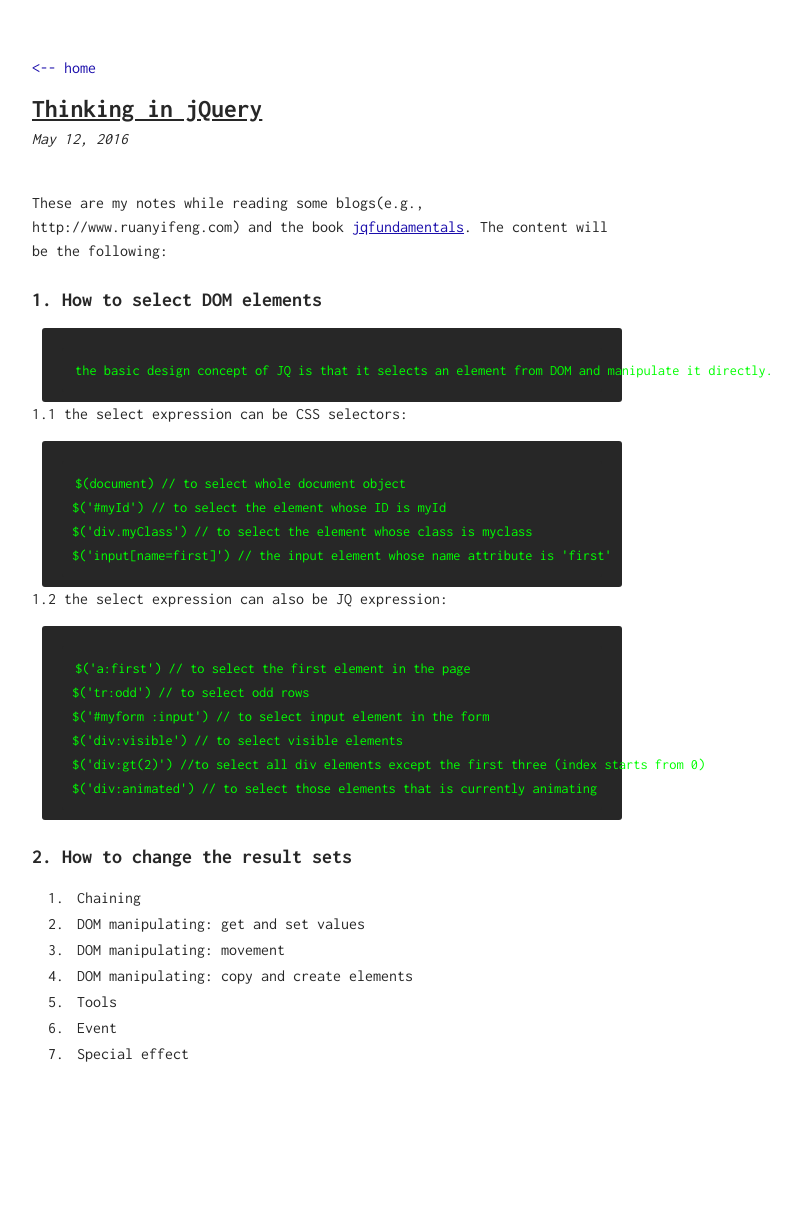
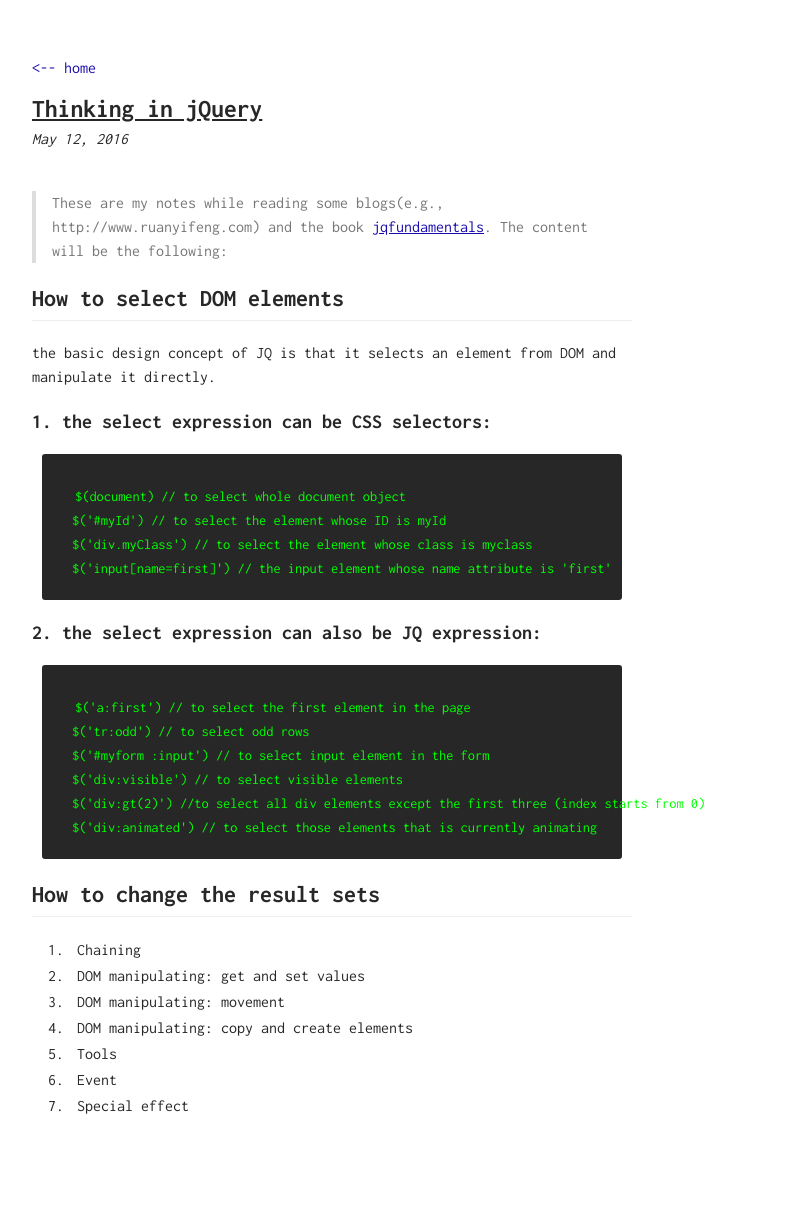
Before and after one commit to mossgreen/blog, a Jekyll site: the page built from _posts/2016-05-12-thinking-in-jQuery.md, in a window 1280 px wide. Shown: the whole page, without its empty margins (308-1109 px from the left). Built offline with Jekyll 4.4.1, drawn with Linux system fonts in a browser that asks for light colours; before the commit the page ends 1157 px from its top, so only the background shows below that.

Commit message:
add new post

````diff
--- a/_posts/2016-05-12-thinking-in-jQuery.md
+++ b/_posts/2016-05-12-thinking-in-jQuery.md
@@ -3,14 +3,15 @@ layout: post
 title: Thinking in jQuery
 ---
 
-These are my notes while reading some blogs(e.g., http://www.ruanyifeng.com) and the book [jqfundamentals](http://www.jqfundamentals.com/).
+>These are my notes while reading some blogs(e.g., http://www.ruanyifeng.com) and the book [jqfundamentals](http://www.jqfundamentals.com/).
 The content will be the following:
 
-### 1. How to select DOM elements
+How to select DOM elements
+---
 
-    the basic design concept of JQ is that it selects an element from DOM and manipulate it directly.
+the basic design concept of JQ is that it selects an element from DOM and manipulate it directly.
 
-1.1 the select expression can be CSS selectors:
+### 1. the select expression can be CSS selectors:
 
 ```
 $(document) // to select whole document object
@@ -19,7 +20,7 @@ $('div.myClass') // to select the element whose class is myclass
 $('input[name=first]') // the input element whose name attribute is 'first'
 ```
 
-1.2 the select expression can also be JQ expression:
+### 2. the select expression can also be JQ expression:
 
 ```
 $('a:first') // to select the first element in the page
@@ -30,7 +31,8 @@ $('div:gt(2)') //to select all div elements except the first three (index starts
 $('div:animated') // to select those elements that is currently animating
 ```
 
-### 2. How to change the result sets
+How to change the result sets
+---
 3. Chaining
 4. DOM manipulating: get and set values
 5. DOM manipulating: movement
--- a/assets/css/main.scss
+++ b/assets/css/main.scss
@@ -118,19 +118,36 @@ ul {
     &__content {
         padding-top: 40px;
         h1,h2,h3,h4,h5{
-        margin-top: 24px;
-        margin-bottom: 16px;
-        font-weight: 600;
-        line-height: 1.25;
+            display: block;
+            margin-top: 24px;
+            margin-bottom: 16px;
+            font-weight: 600;
+            line-height: 1.25;
+        }
+        h1{
+            margin: 0.67em 0;
+        }
+
+        h2{
+            font-size: 1.5em;
+            padding-bottom: 0.3em;
+            border-bottom: 1px solid #eee;
+            -webkit-margin-before: 0.83em;
+            -webkit-margin-after: 0.83em;
+            -webkit-margin-start: 0px;
+            -webkit-margin-end: 0px;
         }
 
         h3 {
             font-size: 1.25em;
+            -webkit-margin-before: 1em;
+            -webkit-margin-after: 1em;
+            -webkit-margin-start: 0px;
+            -webkit-margin-end: 0px;
         }
 
         h4 {
             font-size: 1em;
-            display: block;
             -webkit-margin-before: 1.33em;
             -webkit-margin-after: 1.33em;
             -webkit-margin-start: 0px;
@@ -167,6 +184,8 @@ ul {
             -webkit-padding-start: 40px;
 
 
+
+
             li {
                 padding: 5px;
                 padding-left: 5px;
@@ -177,6 +196,10 @@ ul {
             @media screen and (max-width: $br) {
                 margin-left: 10px;
             }
+        }
+
+        ul{
+            list-style-type: disc;
         }
         img {
             margin-top: 10px;
````
Also changed, not shown: _posts/2015-02-14-test-jekyll-website-locally.md (added, +44 -0 lines).
